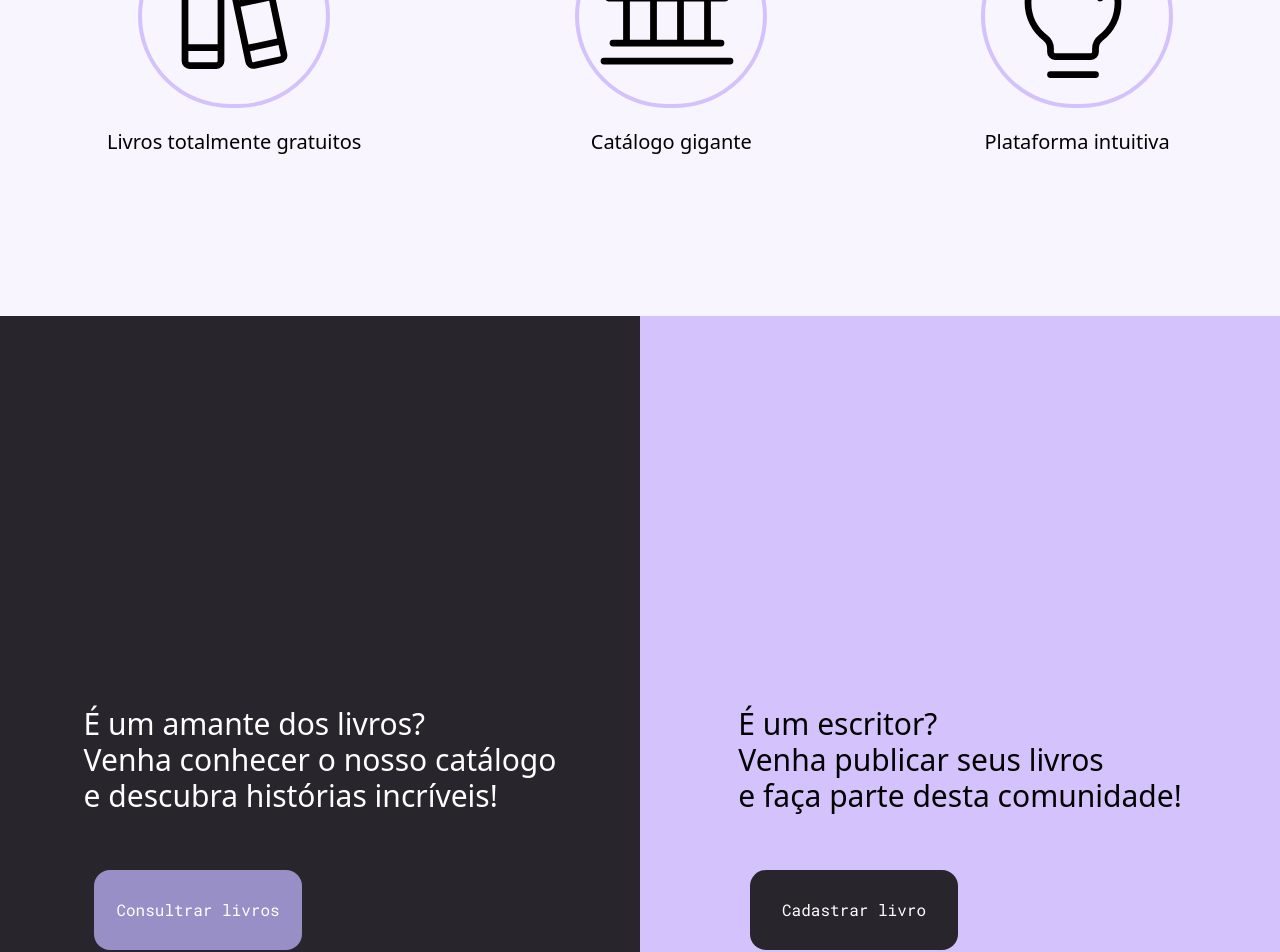
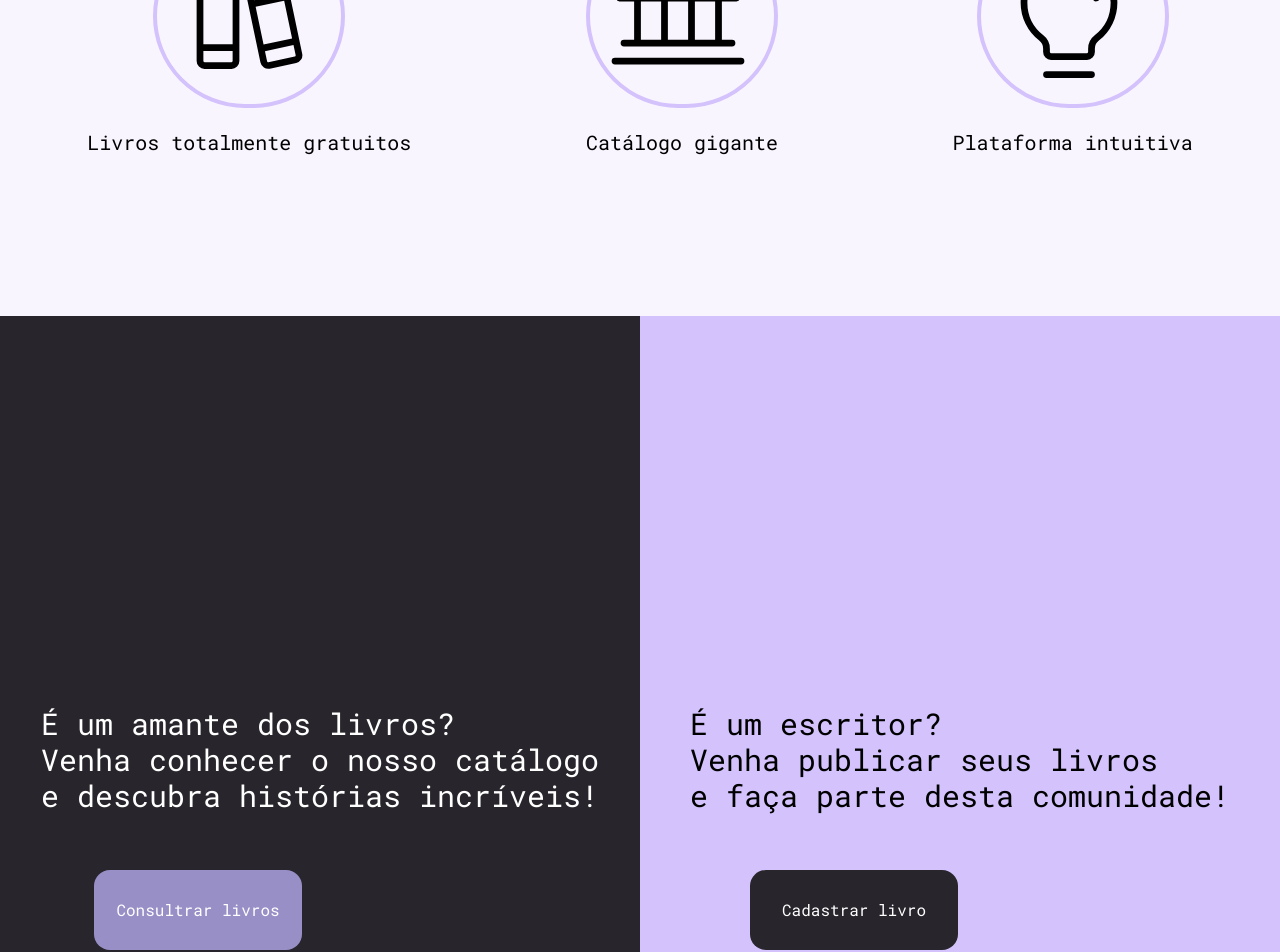
Before and after one commit to Gleison-dev/book-burst-frontend, a React (Vite) app: page / in a window 1280 px wide. Shown: the part 1320-2272 px from the top of the page. Built offline with nearby package versions, Linux system fonts and the light colour scheme.

Commit message:
feat: adding roboto mono on call page

```diff
--- a/src/components/Call/index.jsx
+++ b/src/components/Call/index.jsx
@@ -7,7 +7,7 @@ export default function Call() {
       <section className="flex justify-around items-center">
         <div className="left-side text-white flex justify-center flex-col items-center h-screen">
           <div>
-            <h3 className="text-3xl">
+            <h3 className="text-3xl font-roboto_mono">
               É um amante dos livros? <br />
               Venha conhecer o nosso catálogo <br />e descubra histórias
               incríveis!
@@ -19,7 +19,7 @@ export default function Call() {
         </div>
         <div className="right-side bg-roxo_claro w-96 flex justify-center h-screen items-center flex-col">
           <div>
-            <h3 className="text-3xl">
+            <h3 className="text-3xl font-roboto_mono">
               É um escritor? <br />
               Venha publicar seus livros <br />e faça parte desta comunidade!
             </h3>
--- a/src/components/Circles/index.jsx
+++ b/src/components/Circles/index.jsx
@@ -6,7 +6,7 @@ export default function Circles({ img, alt, text }) {
           <img className="w-36" src={img} alt={alt} />
         </div>
         <div className="mt-5">
-          <p className="text-xl">{text}</p>
+          <p className="text-xl font-roboto_mono">{text}</p>
         </div>
       </div>
     </>
```
